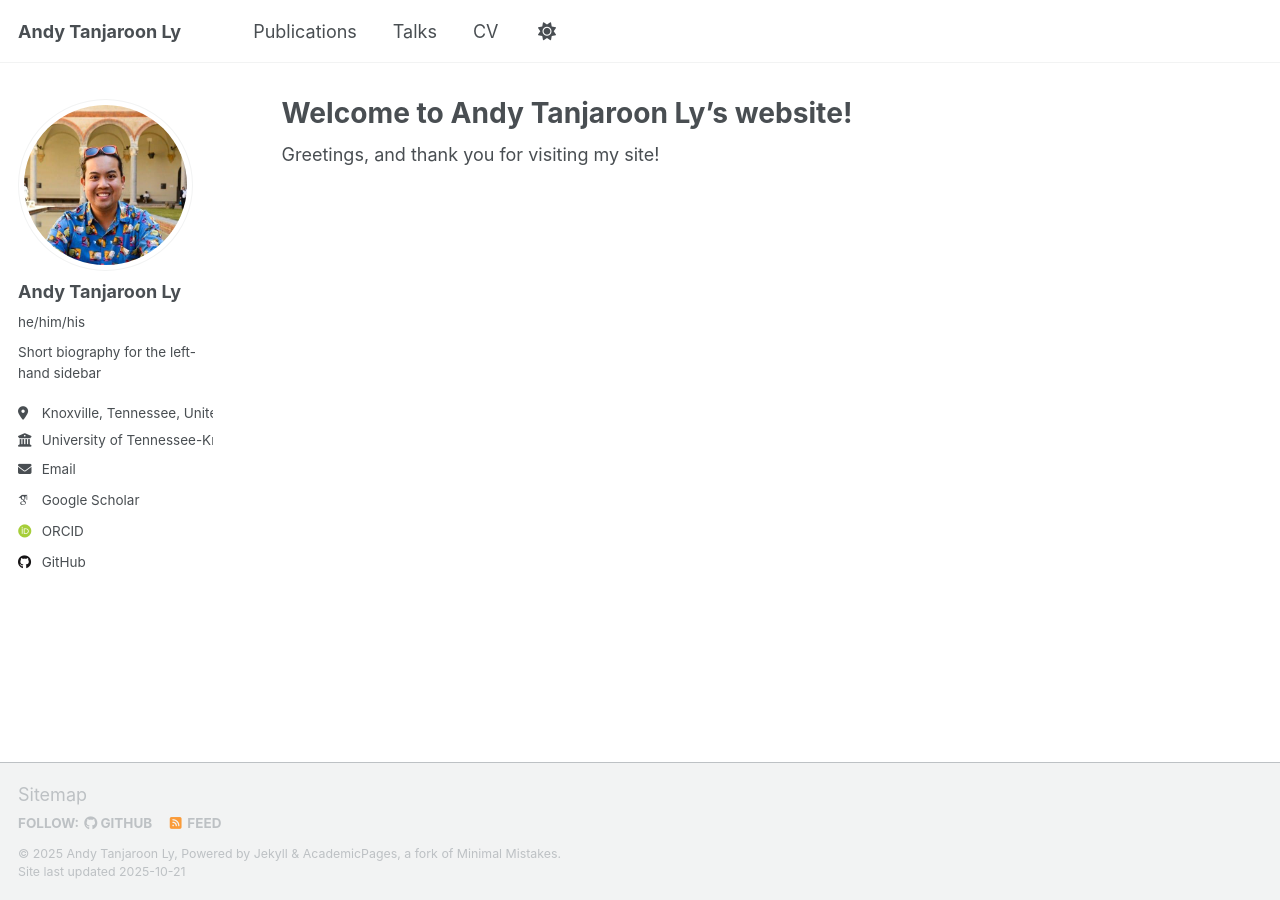
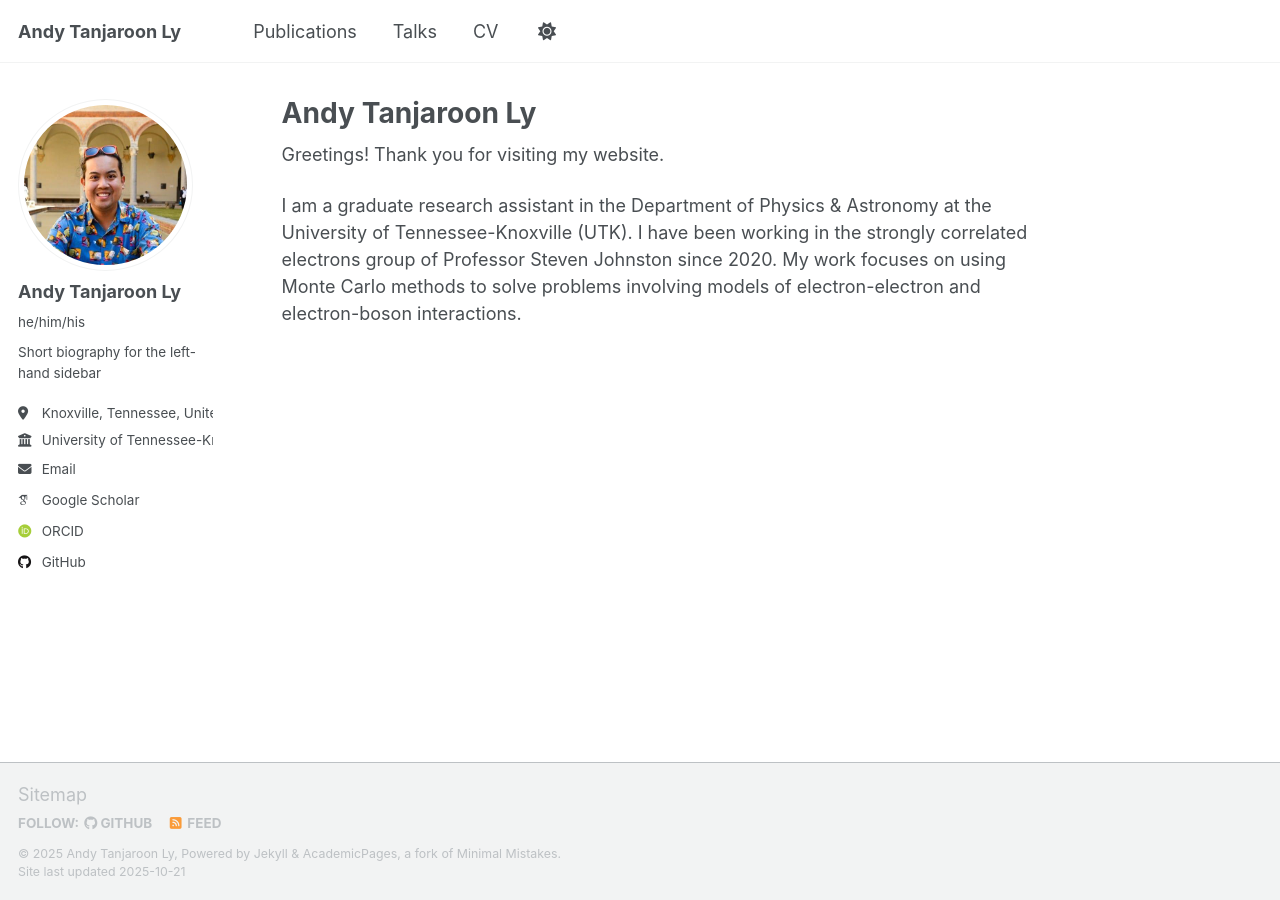
Before and after one commit to atanjaro/atanjaro.github.io, a Jekyll site: the page built from _pages/about.md, in a window 1280 px wide. Built offline with Jekyll 4.4.1, drawn with Linux system fonts in a browser that asks for light colours; some web fonts are replaced; a script that is not in the unit is left out.

Commit message:
Update about.md

```diff
--- a/_pages/about.md
+++ b/_pages/about.md
@@ -1,10 +1,12 @@
 ---
 permalink: /
-title: "Welcome to Andy Tanjaroon Ly's website!"
+title: "Andy Tanjaroon Ly"
 author_profile: true
 redirect_from:
   - /about/
   - /about.html
 ---
 
-Greetings, and thank you for visiting my site!
+Greetings! Thank you for visiting my website.
+
+I am a graduate research assistant in the Department of Physics & Astronomy at the University of Tennessee-Knoxville (UTK). I have been working in the strongly correlated electrons group of Professor Steven Johnston since 2020. My work focuses on using Monte Carlo methods to solve problems involving models of electron-electron and electron-boson interactions.
```
